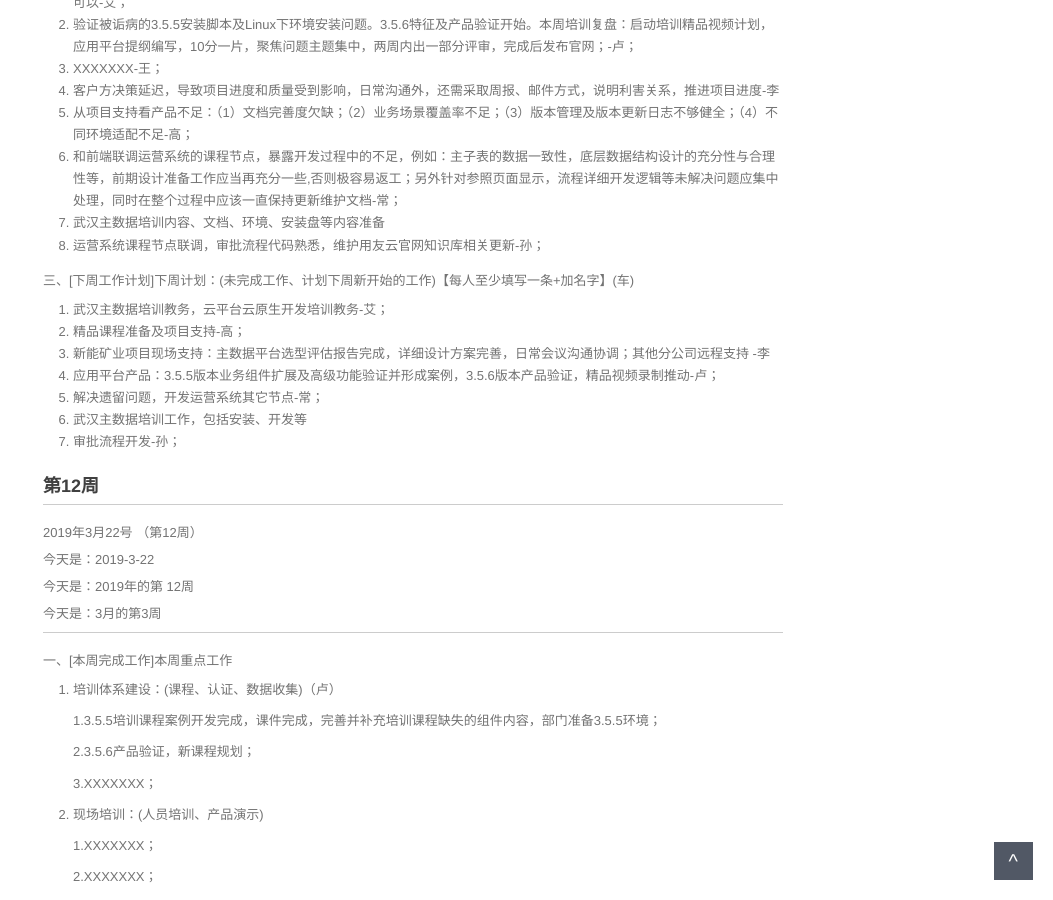
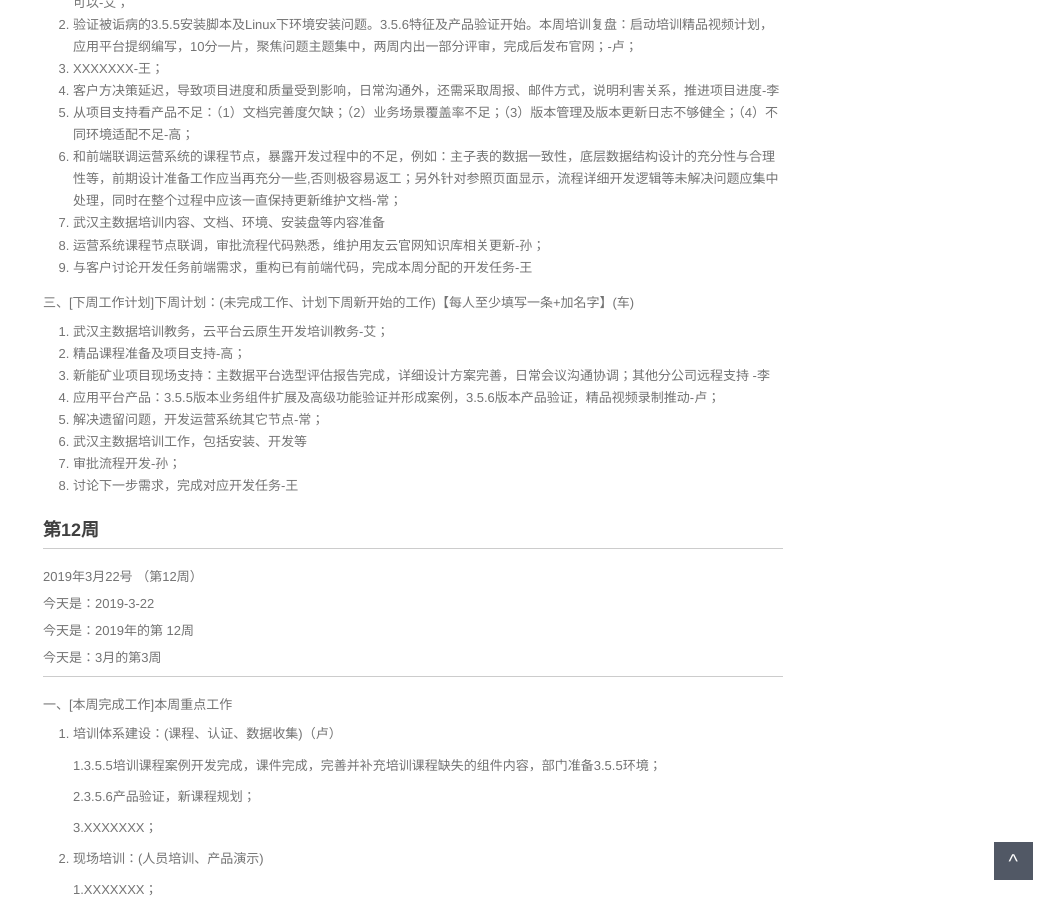
Before and after one commit to walllFlower/blog, a Jekyll site: the page built from _posts/2018-07-17-day_report_cxz.md, in a window 1280 px wide and 900 px high, scrolled down 1395 px. Shown: the whole window, without its empty margins (227-1280 px from the left). Built offline with Jekyll 4.4.1, drawn with Linux system fonts in a browser that asks for light colours; comment, search, counter and statistics services are not loaded.

Commit message:
Update 2018-07-17-day_report_cxz.md

```diff
--- a/_posts/2018-07-17-day_report_cxz.md
+++ b/_posts/2018-07-17-day_report_cxz.md
@@ -83,6 +83,7 @@ categories: 技术运营工作周报
 6. 和前端联调运营系统的课程节点，暴露开发过程中的不足，例如：主子表的数据一致性，底层数据结构设计的充分性与合理性等，前期设计准备工作应当再充分一些,否则极容易返工；另外针对参照页面显示，流程详细开发逻辑等未解决问题应集中处理，同时在整个过程中应该一直保持更新维护文档-常；
 7. 武汉主数据培训内容、文档、环境、安装盘等内容准备
 8. 运营系统课程节点联调，审批流程代码熟悉，维护用友云官网知识库相关更新-孙；
+9. 与客户讨论开发任务前端需求，重构已有前端代码，完成本周分配的开发任务-王
 
 三、[下周工作计划]下周计划：(未完成工作、计划下周新开始的工作)【每人至少填写一条+加名字】(车)
 
@@ -93,6 +94,7 @@ categories: 技术运营工作周报
 5. 解决遗留问题，开发运营系统其它节点-常；
 6. 武汉主数据培训工作，包括安装、开发等
 7. 审批流程开发-孙；
+8. 讨论下一步需求，完成对应开发任务-王
 
 ###  第12周
 
```
